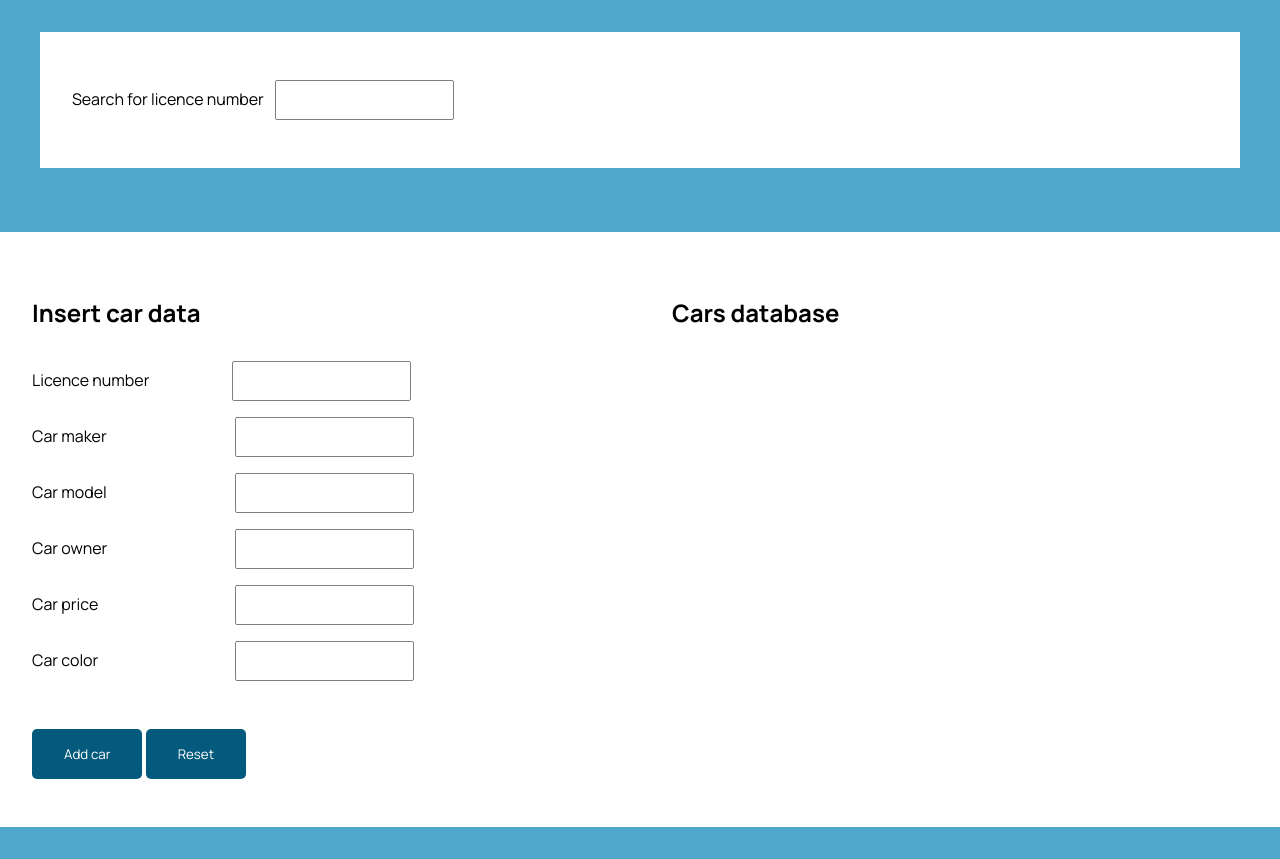
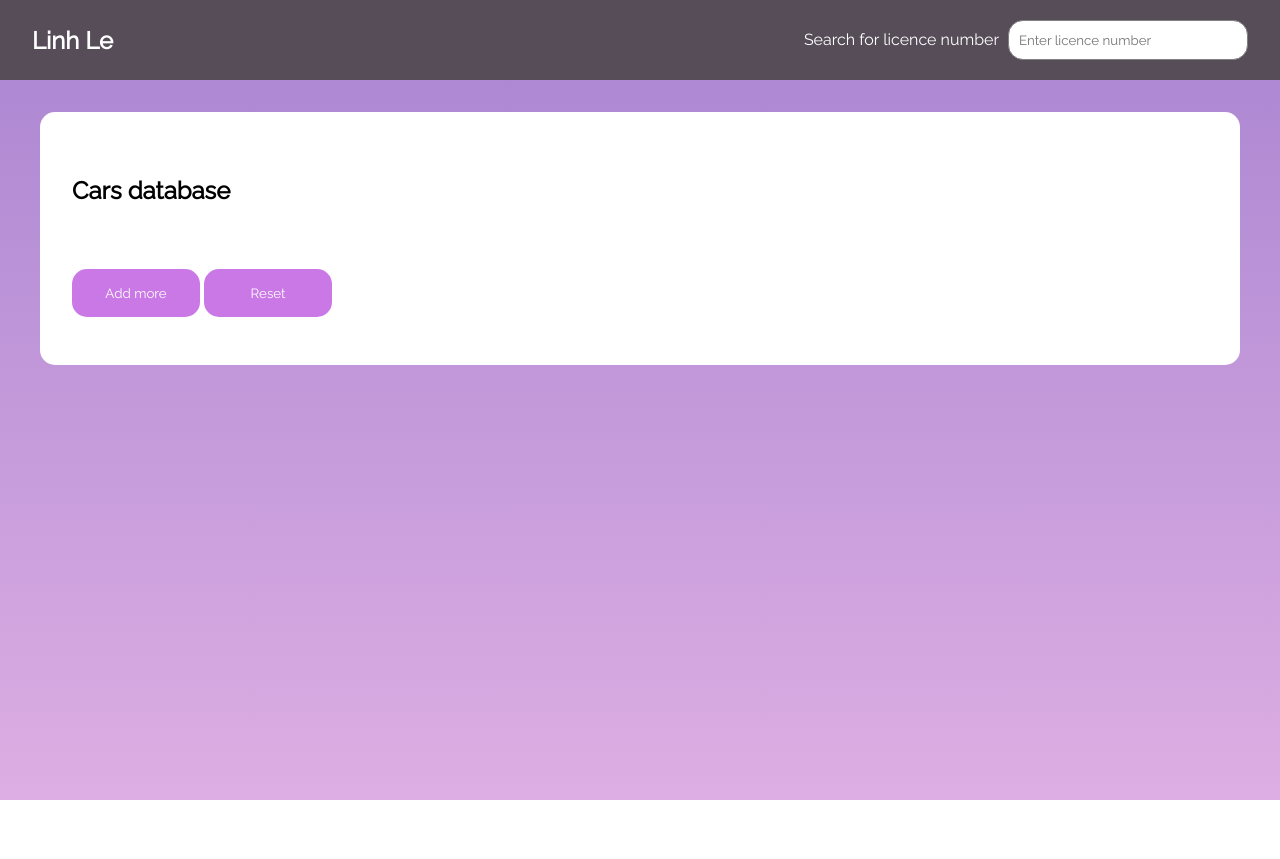
Before and after one commit to LinhLe2307/Insert_Car_Data, a plain HTML site: page index.html in a window 1280 px wide. After the commit the page ends 800 px from the top, so only its background shows below. Drawn offline with Linux system fonts and the light colour scheme; no server answers.

Commit message:
Change style

```diff
--- a/index.html
+++ b/index.html
@@ -14,18 +14,19 @@
     <title>Cars</title>
   </head>
   <body>
-    <header class="container">
+    <header>
+      <h2>Linh Le</h2>
       <form id="SearchData">
         <div class="form_group">
           <label for="search">Search for licence number</label>
-          <input type="text" id="search" />
+          <input type="text" id="search" placeholder="Enter licence number" />
         </div>
       </form>
     </header>
     <main>
-      <section class="input container">
-        <h2>Insert car data</h2>
+      <section class="input-container">
         <form id="inputData">
+          <h2>Insert car data</h2>
           <div class="form_group">
             <label for="licence">Licence number</label
             ><input type="text" id="licence" />
@@ -51,12 +52,14 @@
             <input type="text" id="color" />
           </div>
           <input type="submit" value="Add car" />
-          <input type="reset" />
         </form>
+        <button id="back-button">Back</button>
       </section>
       <section class="output container">
         <h2>Cars database</h2>
         <div class="result"></div>
+        <button id="add-button">Add more</button>
+        <input type="reset" />
       </section>
     </main>
     <script type="module" src="main.js"></script>
--- a/main.js
+++ b/main.js
@@ -3,6 +3,9 @@ let formInput = document.querySelector("#inputData");
 let resultTable = document.querySelector(".result");
 let searchInput = document.querySelector("#search");
 let resetInput = document.querySelector("input[type=reset]");
+let addButton = document.querySelector("#add-button");
+let inputContainer = document.querySelector(".input-container");
+let backButton = document.querySelector("#back-button");
 
 const API = new FetchWrapper(
   "https://firestore.googleapis.com/v1/projects/programmingjs-90a13/databases/(default)/documents/"
@@ -25,6 +28,7 @@ const addCar = (event) => {
   let price = Number(document.querySelector("#price").value);
   let color = document.querySelector("#color").value;
 
+  if (licence && maker && model && owner && price && color) {
     API.post("CarLicence", {
       fields: {
         licence: {
@@ -47,7 +51,9 @@ const addCar = (event) => {
         },
       },
     });
-  reloadPage()
+  }
+  formInput.submit();
+  reloadPage();
 };
 
 const makeTable = (items) => {
@@ -102,6 +108,16 @@ const resetForm = (e) => {
   resultTable.textContent = "";
 };
 
+const addForm = (e) => {
+  inputContainer.style.visibility = "visible";
+};
+
+const backPage = (e) => {
+  inputContainer.style.visibility = "hidden";
+};
+
 formInput.addEventListener("submit", addCar);
 searchInput.addEventListener("change", searchLicence);
 resetInput.addEventListener("click", resetForm);
+addButton.addEventListener("click", addForm);
+backButton.addEventListener("click", backPage);
--- a/style.css
+++ b/style.css
@@ -1,12 +1,37 @@
+@import url("https://fonts.googleapis.com/css2?family=Raleway&display=swap");
+
 * {
   margin: 0;
   padding: 0;
   box-sizing: border-box;
 }
 
+:root {
+  --border-radius: 20px 190px 20px 20px;
+  --background: linear-gradient(#a984d1, #ddaee3);
+  --font-color: #fff;
+  --button-color: #ca78e6;
+}
+
 body {
-    background-color: #4ea9cc;
   font-family: "Manrope", sans-serif;
+  background: var(--background);
+  background-repeat: no-repeat;
+  height: 100vh;
+  font-family: "Raleway", sans-serif;
+}
+
+header {
+  background-color: #564d58;
+  position: sticky;
+  top: 0;
+  left: 0;
+  height: 5rem;
+  display: flex;
+  justify-content: space-between;
+  align-items: center;
+  padding: 0 2rem;
+  color: var(--font-color);
 }
 
 h2 {
@@ -14,9 +39,11 @@
 }
 .container {
   max-width: 1200px;
+  /* background-color: #f5cdff; */
+  background-color: #ffffff;
   margin: 2rem auto;
-    background-color: white;
   padding: 2rem;
+  border-radius: 15px;
 }
 
 label {
@@ -28,30 +55,69 @@
   margin: 1rem 0;
 }
 
-  input {
+input,
+button {
   font-family: inherit;
   padding: 0.625rem;
   border: 1px solid grey;
-    border-radius: 2px;
+  border-radius: 15px;
 }
 
 input[type="submit"],
-  input[type="reset"] {
-    background-color: #035a7c;
-    color: white;
+input[type="reset"],
+button {
+  color: var(--font-color);
+  /* background-color: #035a7c; */
+  background-color: var(--button-color);
   padding: 1rem 2rem;
-    border-radius: 5px;
   border: none;
   margin: 2rem 0 1rem;
+  width: 8rem;
+  height: 3rem;
+}
+
+input[type="submit"]:hover,
+input[type="reset"]:hover,
+button:hover {
+  background-color: #6b4874;
+}
+
+input[type="text"],
+input[type="number"] {
+  width: 15rem;
+  height: 2.5rem;
 }
 
 main {
   display: flex;
 }
 
-  .input,
 .output {
   flex: 1;
+}
+
+.input-container {
+  background-color: rgba(0, 0, 0, 0.5);
+  width: 30rem;
+  height: 20rem;
+  visibility: hidden;
+  position: fixed;
+  top: 0;
+  left: 0;
+  height: 100%;
+  width: 100%;
+  flex-direction: column;
+  color: #ffffff;
+}
+
+#inputData {
+  background: var(--background);
+  border-radius: var(--border-radius);
+  width: 35rem;
+  display: flex;
+  flex-direction: column;
+  align-items: center;
+  margin: auto;
 }
 
 table {
@@ -67,13 +133,13 @@
 }
 th {
   font-weight: bold;
-    background-color: #4ea9cc;
-    color: white;
+  background: var(--background);
+  color: rgb(255, 254, 254);
   text-transform: uppercase;
 }
 
 tr:nth-child(even) {
-    background-color: #dddddd;
+  background-color: #e4d7d7;
 }
 
 .search_result {
@@ -81,3 +147,18 @@
   height: 24px;
   padding: 20px 0;
 }
+
+#back-button {
+  position: absolute;
+  bottom: 0;
+  left: 0;
+}
+
+/* #add-button {
+  width: 3rem;
+  height: 3rem;
+  background-color: black;
+  position: fixed;
+  bottom: 2rem;
+  right: 2rem;
+} */
```
Lines whose indentation alone changed are shown as unchanged.
